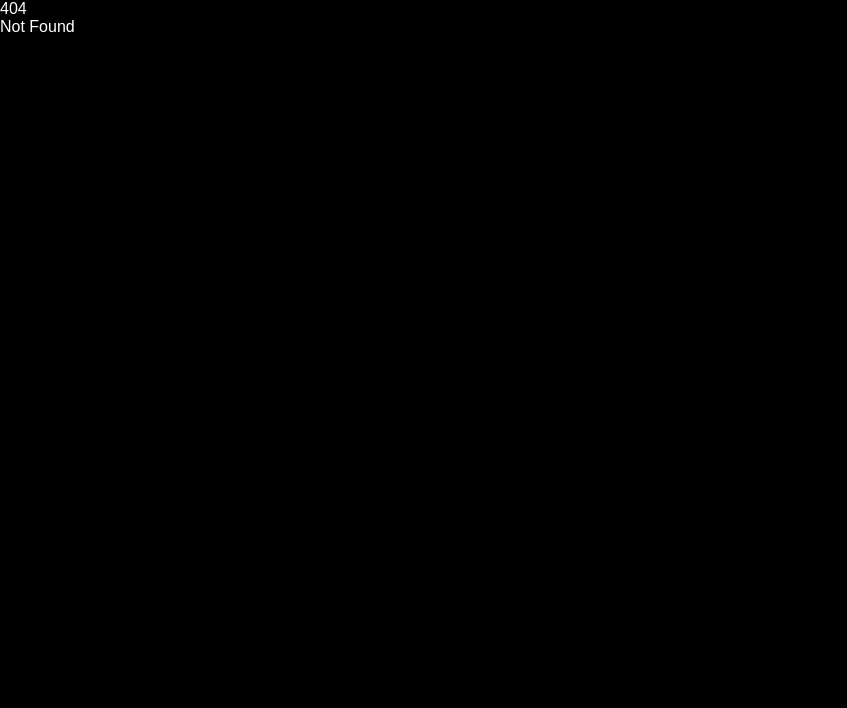
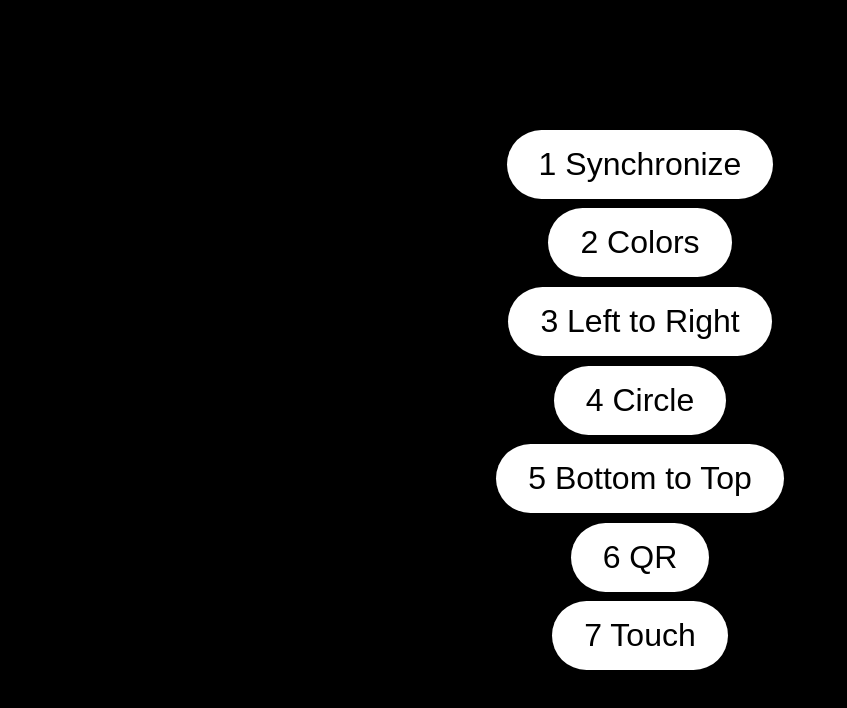
Before and after one commit to moritzebeling/screen-choreography, a SvelteKit app: page /control in a window 1280 px wide. Before the commit this address had no page. Shown: the top 708 px of the page, without its empty margins (0-847 px from the left). Built offline with nearby package versions, Linux system fonts and the light colour scheme.

Commit message:
add control page

```diff
--- /dev/null
+++ b/src/routes/control/+page.svelte
@@ -0,0 +1,67 @@
+<script>
+
+    let last = [];
+    let active = false;
+
+    function sendSignal( id ){
+        active = id;
+        if( !last.includes(id) ){
+            last = [...last,id];
+        }
+        console.log( last );
+    }
+
+    const signals = [
+        ['1-synchronize','1 Synchronize'],
+        ['2-colors','2 Colors'],
+        ['3-left-to-right','3 Left to Right'],
+        ['4-circle','4 Circle'],
+        ['5-bottom-to-top','5 Bottom to Top'],
+        ['6-qr','6 QR'],
+        ['7-touch-display','7 Touch'],
+    ];
+
+</script>
+
+<nav>
+    {#each signals as [id,text]}
+        <button
+            on:click={()=> sendSignal(id)}
+            class:active={id===active}
+            class:last={last.includes(id)}
+            >{text}</button>
+    {/each}
+</nav>
+
+<style>
+
+    nav {
+        padding: 1rem;
+        height: 100vh;
+        display: flex;
+        justify-content: center;
+        align-items: center;
+        flex-direction: column;
+    }
+
+    button {
+        cursor: pointer;
+        display: block;
+        padding: 0.5em 1em;
+        border-radius: 2em;
+        background-color: white;
+        color: black;
+        transition: background-color 200ms ease;
+        margin: 0.3rem;
+        font-size: 2rem;
+    }
+    button.last {
+        background-color: #aaa;
+    }
+    button:hover,
+    button.active {
+        background-color: #00f;
+        color: black;
+    }
+
+</style>
```
